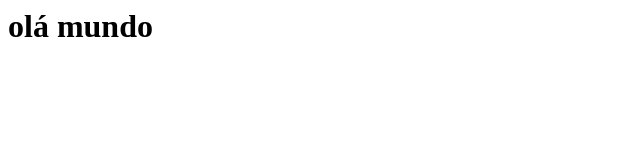
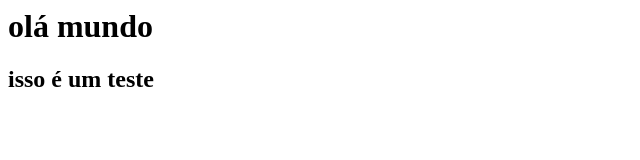
Before and after one commit to matheussanti-henrique/projeto1, a plain HTML site: page index.html in a window 1280 px wide. Shown: the whole page, without its empty margins (0-640 px from the left). Drawn offline with Linux system fonts and the light colour scheme.

Commit message:
Add files via upload

```diff
--- a/index.html
+++ b/index.html
@@ -4,5 +4,6 @@
  </head>
 <body>
   <h1>olá mundo </h1>
+  <h2>isso é um teste</h2>
  </body>
 </html>
```
